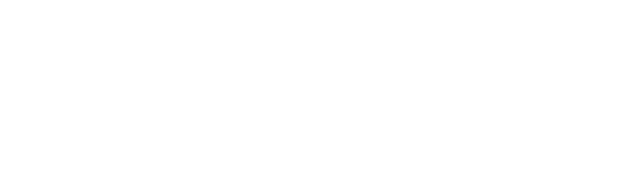
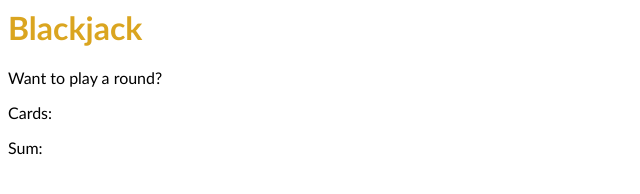
Before and after one commit to LisaLReynolds/Blackjack-Game, a plain HTML site: page index.html in a window 1280 px wide. Shown: the whole page, without its empty margins (0-640 px from the left). Drawn offline with Linux system fonts and the light colour scheme.

Commit message:
added images folder and felt image, fonts

```diff
--- a/index.css
+++ b/index.css
@@ -1,3 +1,11 @@
+body {
+    font-family: 'Trebuchet MS', 'Lucida Sans Unicode', 'Lucida Grande', 'Lucida Sans', Arial, sans-serif;
+}
+
 h1 {
     color: goldenrod;
 }
+
+#message-el {
+
+}
--- a/index.html
+++ b/index.html
@@ -1,6 +1,12 @@
 <html>
   <head>
+    <link rel="stylesheet" href="index.css" />
+  </head>
+  <body>
+    <h1>Blackjack</h1>
+    <p id="message-el">Want to play a round?</p>
+    <p>Cards:</p>
+    <p>Sum:</p>
     <script src="index.js"></script>
-  </head>
-  <body></body>
+  </body>
 </html>
```
Also changed, not shown: 1 other file.
